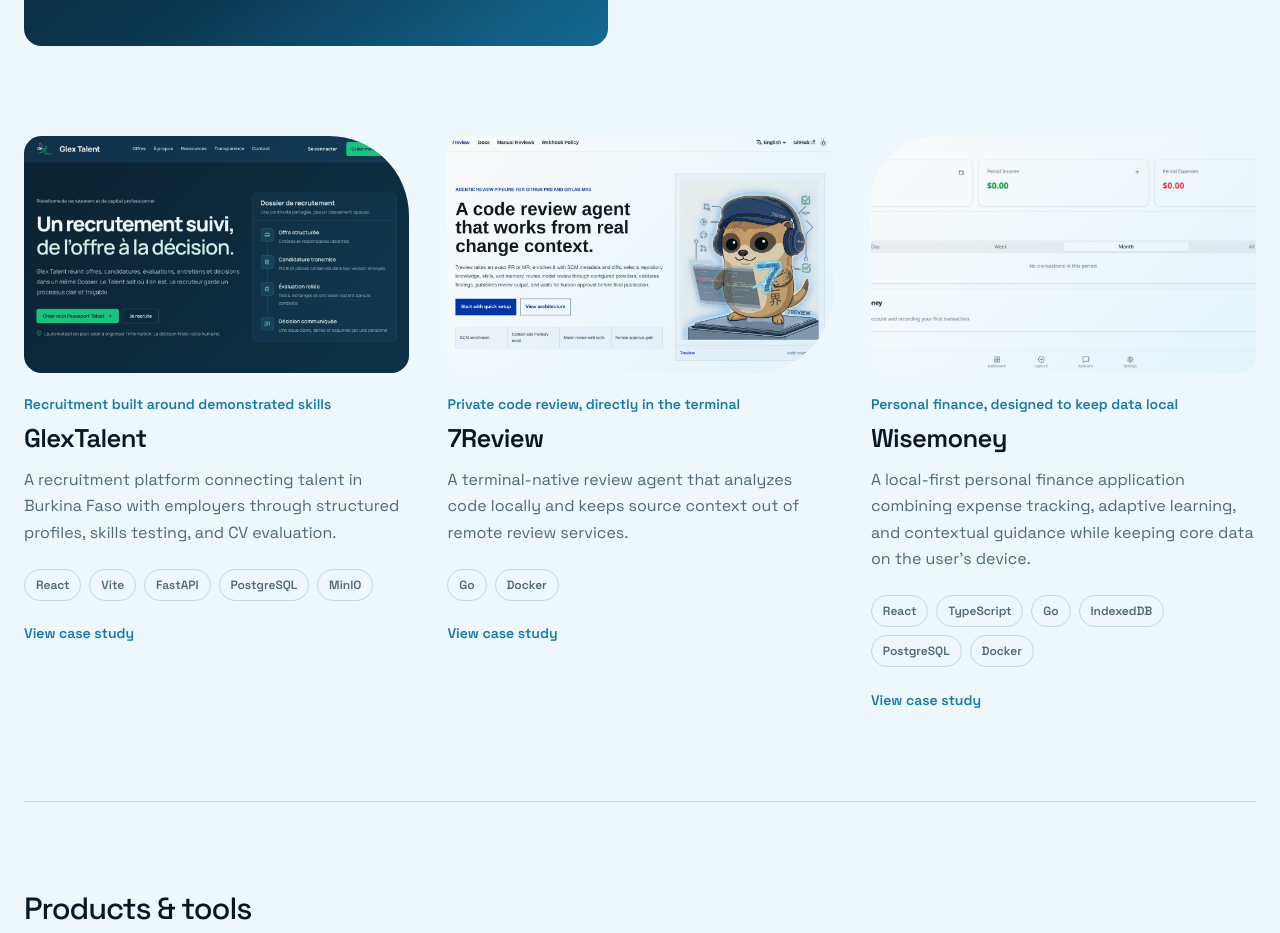
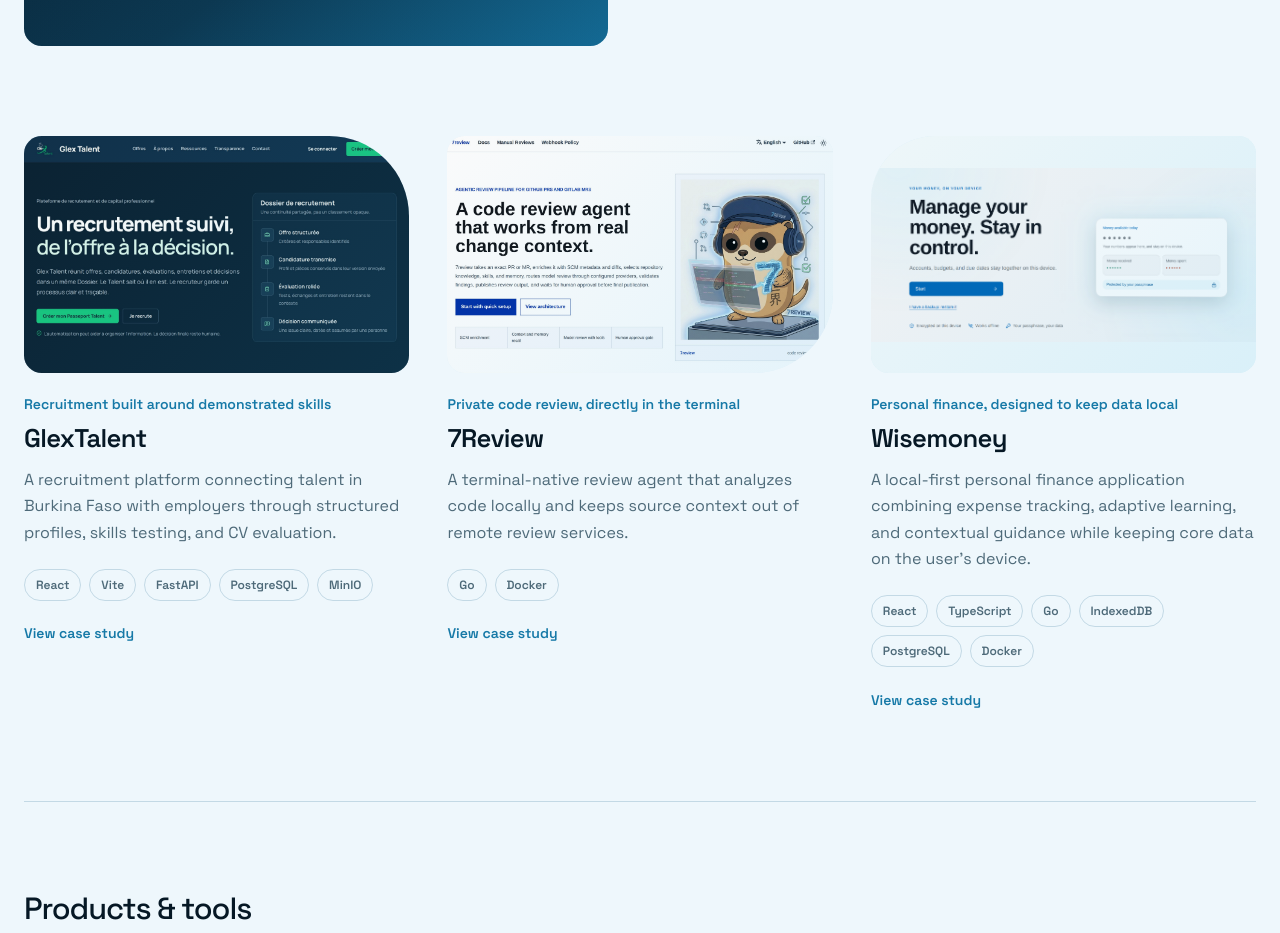
Before and after one commit to Y4NN777/portfolio, a Next.js app: page /projects in a window 1280 px wide. Shown: the part 860-1793 px from the top of the page. Built offline with nearby package versions, Linux system fonts and the light colour scheme; no server answers; some icons are missing.

Commit message:
fix: show current WiseMoney landing page

```diff
--- a/src/app/identity.css
+++ b/src/app/identity.css
@@ -267,6 +267,9 @@
 .flow-featured-image img,
 .flow-index-image img,
 .flow-case-image img { object-fit: cover; transition: transform 500ms ease, filter 300ms ease; }
+.flow-featured-image img.flow-wisemoney-preview,
+.flow-index-image img.flow-wisemoney-preview,
+.flow-case-image img.flow-wisemoney-preview { object-fit: contain; background: #f3fbfd; }
 .flow-featured-image:hover img,
 .flow-index-image:hover img { transform: scale(1.025); }
 .flow-featured-copy > p:first-child,
--- a/src/app/projects/page.tsx
+++ b/src/app/projects/page.tsx
@@ -65,7 +65,13 @@ export default function ProjectsPage() {
                 <article className="flow-index-feature" key={project.id}>
                   <Link href={`/projects/${project.slug}`} className="flow-index-image">
                     {project.thumbnail
-                      ? <Image src={project.thumbnail} alt="" fill sizes="(max-width: 760px) 100vw, 45vw" />
+                      ? <Image
+                          src={project.thumbnail}
+                          alt=""
+                          fill
+                          sizes="(max-width: 760px) 100vw, 45vw"
+                          className={project.id === "wisemoney" ? "flow-wisemoney-preview" : undefined}
+                        />
                       : <ProjectVisual title={content.title} subtitle={content.subtitle} tech={project.tech} />}
                   </Link>
                   <div>
--- a/src/components/editorial/EditorialPortfolio.tsx
+++ b/src/components/editorial/EditorialPortfolio.tsx
@@ -104,7 +104,13 @@ export default function EditorialPortfolio() {
                 <article className={`flow-featured-project flow-featured-project-${index + 1}`} key={project.id}>
                   <Link href={`/projects/${project.slug}`} className="flow-featured-image" aria-label={`${copy.caseStudy}: ${content.title}`}>
                     {project.thumbnail
-                      ? <Image src={project.thumbnail} alt="" fill sizes="(max-width: 760px) 100vw, 58vw" />
+                      ? <Image
+                          src={project.thumbnail}
+                          alt=""
+                          fill
+                          sizes="(max-width: 760px) 100vw, 58vw"
+                          className={project.id === "wisemoney" ? "flow-wisemoney-preview" : undefined}
+                        />
                       : <ProjectVisual title={content.title} subtitle={content.subtitle} tech={project.tech} />}
                   </Link>
                   <div className="flow-featured-copy">
--- a/src/components/editorial/ProjectDetail.tsx
+++ b/src/components/editorial/ProjectDetail.tsx
@@ -67,7 +67,14 @@ export default function ProjectDetail({ projectId }: { projectId: ProjectItemKey
 
         <div className="flow-case-image">
           {project.thumbnail
-            ? <Image src={project.thumbnail} alt={`Preview of ${content.title}`} fill priority sizes="(max-width: 760px) 100vw, 78vw" />
+            ? <Image
+                src={project.thumbnail}
+                alt={`Preview of ${content.title}`}
+                fill
+                priority
+                sizes="(max-width: 760px) 100vw, 78vw"
+                className={project.id === "wisemoney" ? "flow-wisemoney-preview" : undefined}
+              />
             : <ProjectVisual title={content.title} subtitle={content.subtitle} tech={project.tech} />}
         </div>
 
--- a/src/lib/projects.ts
+++ b/src/lib/projects.ts
@@ -74,7 +74,7 @@ const projectCatalog: Array<{
     ],
   },
   {
-    thumbnail: "/projects/wisemoney-current.png",
+    thumbnail: "/projects/wisemoney-landing.png",
     id: "wisemoney",
     slug: "wisemoney",
     gradient: "from-[#04283f] to-[#085b85]",
```
Also changed, not shown: public/projects/wisemoney-current.png (deleted), public/projects/wisemoney-landing.png (added).
